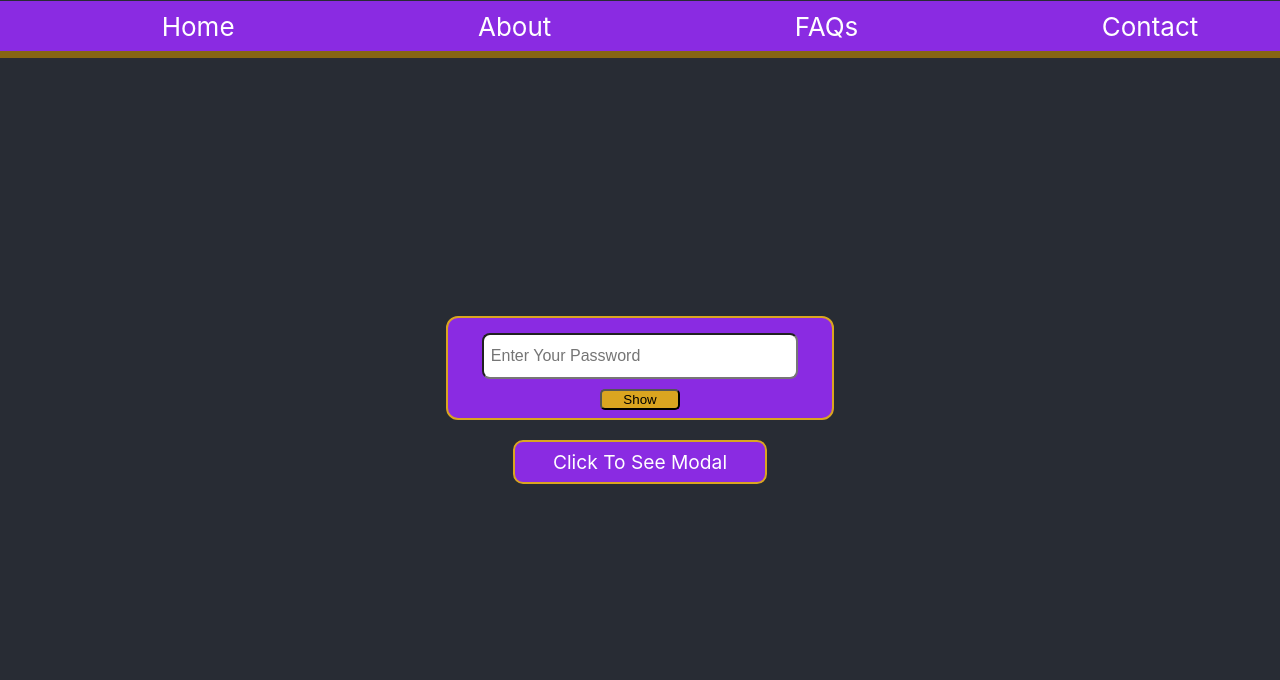
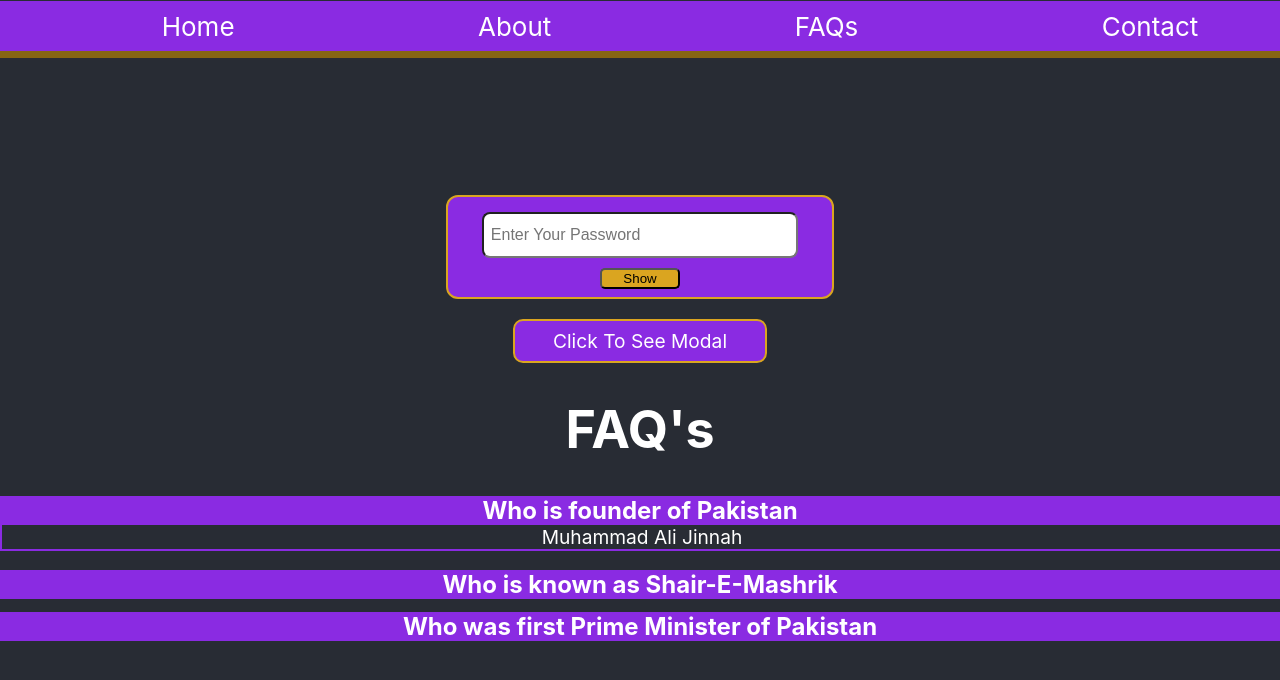
Before and after one commit to MuhammadTaha110/PasswordsShowHideProject, a React (Create React App) app in the folder passwordshowhideproject/: page / in a window 1280 px wide. Shown: the top 680 px of the page. Built offline with nearby package versions, Linux system fonts and the light colour scheme.

Commit message:
Faq added

```diff
--- a/passwordshowhideproject/src/App.js
+++ b/passwordshowhideproject/src/App.js
@@ -3,6 +3,7 @@ import './App.css';
 import { PasswordBox } from './PasswordBox';
 import { Header } from './Header';
 import { Modal } from './Modal';
+import { FAQ } from './FAQ';
 
 function App() {
   return (
@@ -11,6 +12,7 @@ function App() {
         <Header/>
         <PasswordBox/>
         <Modal/>
+        <FAQ />
       </header>
     </div>
   );
--- /dev/null
+++ b/passwordshowhideproject/src/FAQ.css
@@ -0,0 +1,32 @@
+.faq-outer-div{
+  width: 100%;
+}
+
+.faq-inner-div{
+    cursor: pointer;
+
+}
+
+
+
+.faq-inner-div h1{
+    width: 100%;
+    background-color: blueviolet;
+    font-size: 1.5rem;
+    z-index: 0 !important;
+}
+
+
+.faq-inner-div .paragraph{
+    width: 100%;
+    border: 2px solid blueviolet;
+    font-size: 1.2rem;
+    margin-top: -50px;
+    opacity: 0;
+    transition: 0.5s ease;
+}
+
+.faq-inner-div-p-show{
+    margin-top: -18px !important;
+    opacity: 1 !important;
+}
--- /dev/null
+++ b/passwordshowhideproject/src/FAQ.jsx
@@ -0,0 +1,31 @@
+import { useState } from 'react';
+import './FAQ.css';
+import {questions} from './Questions.js';
+
+export function FAQ(){
+    let [getQusetion,setQuestion] = useState(false);
+
+    let [showAns,setshowAns] = useState(questions[0].id);
+
+
+
+    return(
+        <div id='FAQ' className='faq-outer-div'>
+
+            <h1>FAQ's</h1>
+            {
+                questions.map((value,index)=>{
+                    return(
+                        <div className="faq-inner-div" onClick={()=>{
+                            setshowAns(value.id);
+                        }} >
+                            <h1 >{value.Question}</h1>
+                            <p className={`paragraph ${showAns==value.id ? 'faq-inner-div-p-show' : ''}`}>{value.Answer}</p>
+                        </div>
+                    )
+                })
+            }
+
+        </div>
+    )
+}
--- a/passwordshowhideproject/src/PasswordBox.css
+++ b/passwordshowhideproject/src/PasswordBox.css
@@ -1,4 +1,5 @@
 .password-box{
+    margin-top: 50px;
     width: 30%;
     height: 100px;
     background-color: blueviolet;
--- /dev/null
+++ b/passwordshowhideproject/src/Questions.js
@@ -0,0 +1,15 @@
+export let questions = [{
+    id:1,
+    Question : 'Who is founder of Pakistan',
+    Answer : 'Muhammad Ali Jinnah'
+},
+{
+    id:2,
+    Question : 'Who is known as Shair-E-Mashrik',
+    Answer : 'Allama Iqbal'
+},
+{
+    id:3,
+    Question : 'Who was first Prime Minister of Pakistan',
+    Answer : 'Liaqat Ali Khan'
+}]
```
Also changed, not shown: passwordshowhideproject/src/Todo.jsx (added, +10 -0 lines), passwordshowhideproject/src/Todo.css (added).
